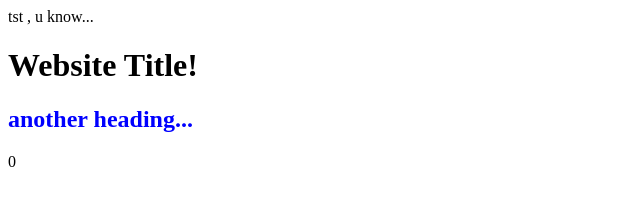
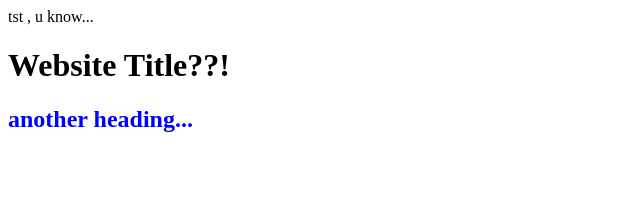
Before and after one commit to NickShein/NickShein.github.io, a plain HTML site: page index.html in a window 1280 px wide. Shown: the full height of the page, 0-640 px from the left. Drawn offline with Linux system fonts and the light colour scheme.

Commit message:
adding changes

```diff
--- a/index.html
+++ b/index.html
@@ -3,10 +3,9 @@
 <head>
 	<title>TEst</title>
 </head>
-<body>
-	tst , u know...
-	<h1>Website Title!</h1>
-	<h2 style="color:blue";> another heading...</h2>
+	<body>
+		tst , u know...
+		<h1>Website Title??!</h1>
+		<h2 style="color:blue";> another heading...</h2>
 	</body>
 </html>
-0
```
